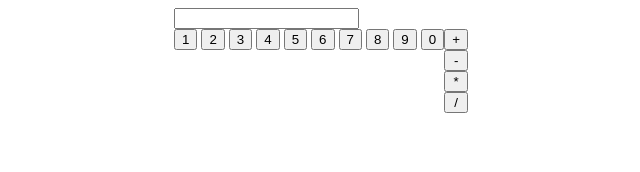
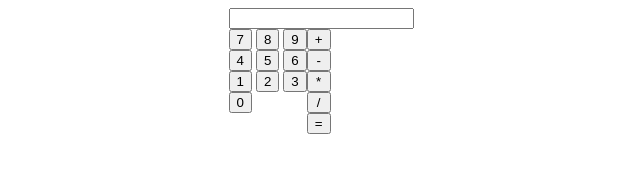
Before and after one commit to kidgloves816/calculator, a plain HTML site: page index.html in a window 1280 px wide. Shown: the whole page, without its empty margins (319-959 px from the left). Drawn offline with Linux system fonts and the light colour scheme.

Commit message:
Placed number buttons into row containers

```diff
--- a/index.html
+++ b/index.html
@@ -15,22 +15,31 @@
         </div>
         <div class="footer">
             <div class="numbers">
-                <button class="number 1">1</button>
-                <button class="number 2">2</button>
-                <button class="number 3">3</button>
-                <button class="number 4">4</button>
-                <button class="number 5">5</button>
-                <button class="number 6">6</button>
-                <button class="number 7">7</button>
-                <button class="number 8">8</button>
-                <button class="number 9">9</button>
-                <button class="number 0">0</button>
+                <div class="top row">
+                    <button class="number 7">7</button>
+                    <button class="number 8">8</button>
+                    <button class="number 9">9</button>
+                </div>
+                <div class="middle row">
+                    <button class="number 4">4</button>
+                    <button class="number 5">5</button>
+                    <button class="number 6">6</button>
+                </div>
+                <div class="bottom row">
+                    <button class="number 1">1</button>
+                    <button class="number 2">2</button>
+                    <button class="number 3">3</button>
+                </div>
+                <div class="zero row">
+                    <button class="number 0">0</button>
+                </div>
             </div>
             <div class="functions">
                 <button class="add">+</button>
                 <button class="subtract">-</button>
                 <button class="multiply">*</button>
                 <button class="divide">/</button>
+                <button class="equals">=</button>
             </div>
         </div>
     </div>
```
